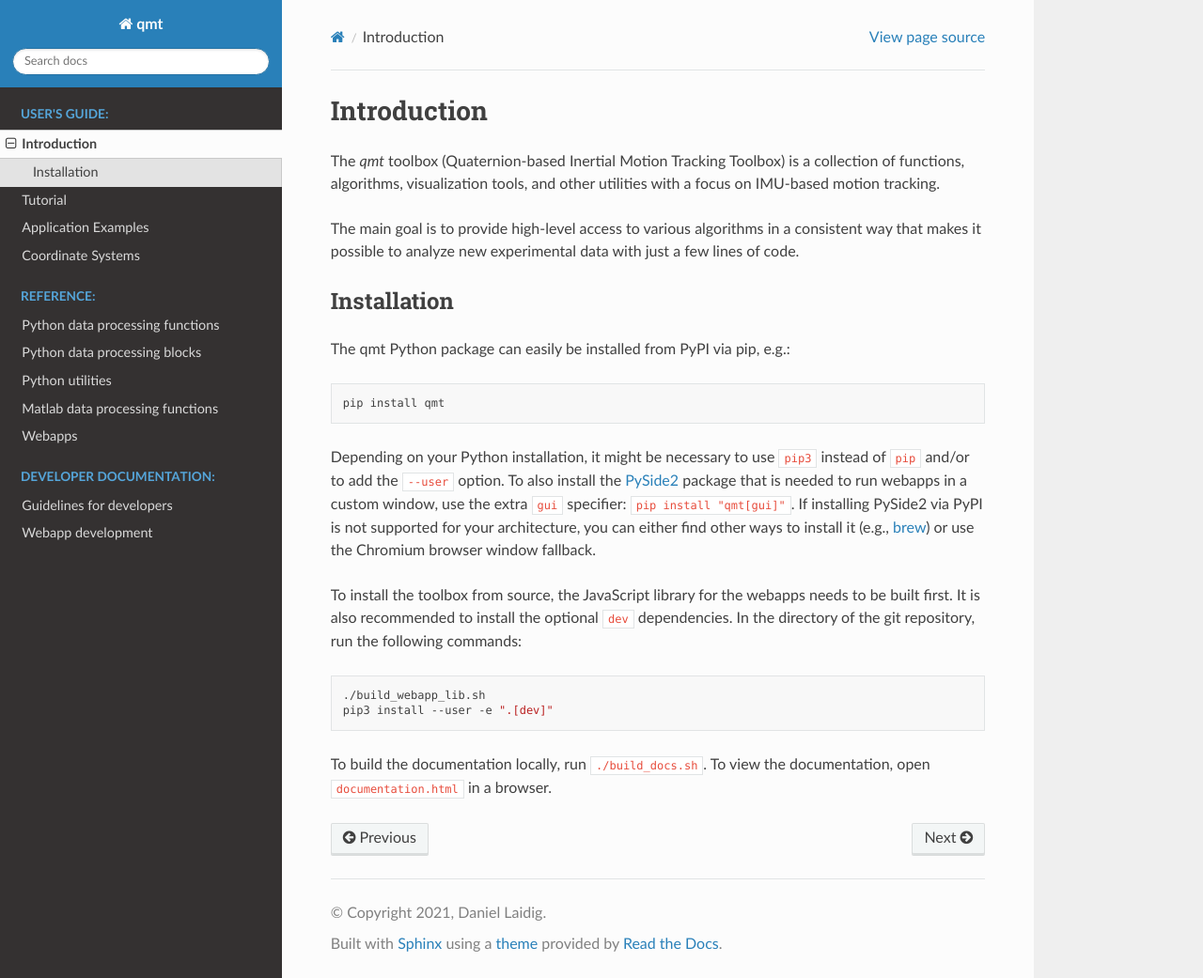
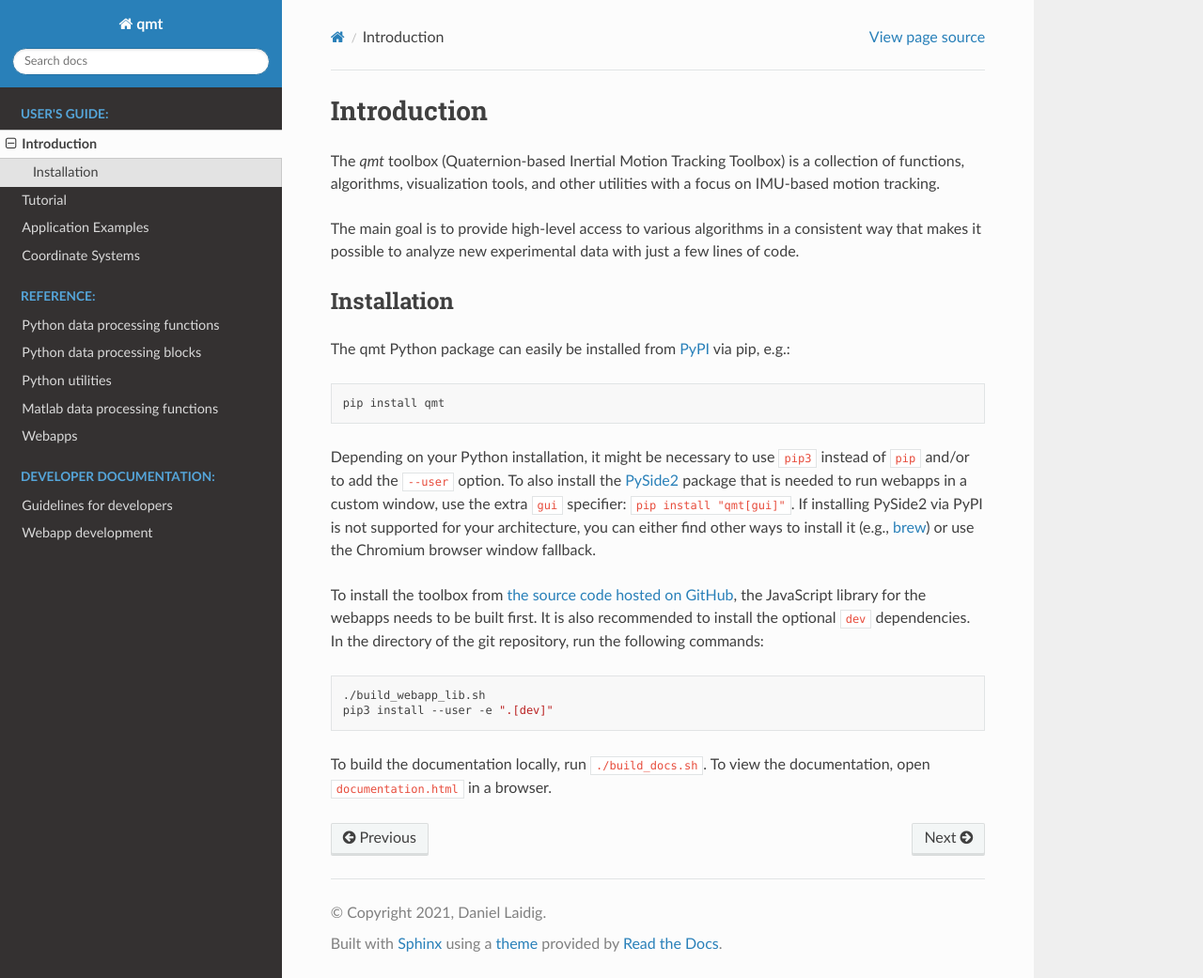
Before and after one commit to dlaidig/qmt, a Sphinx documentation site: the page built from docs/introduction.rst, in a window 1280 px wide and 1041 px high. Shown: the whole window at 94% size. Built offline with Sphinx 7.4.7 and the Read the Docs theme 2.0.0, drawn with Linux system fonts in a browser that asks for light colours.

Commit message:
improve cross-linking between GitHub, PyPI, and readthedocs

```diff
--- a/README.rst
+++ b/README.rst
@@ -8,7 +8,8 @@ qmt -- IMU motion tracking toolbox
 |tests| |build| |docs| |version| |python| |format| |license| |downloads|
 
 The `qmt` toolbox (Quaternion-based Inertial Motion Tracking Toolbox) is a collection of functions, algorithms,
-visualization tools, and other utilities with a focus on IMU-based motion tracking.
+visualization tools, and other utilities with a focus on IMU-based motion tracking. The `source code
+<https://github.com/dlaidig/qmt>`_ is hosted on GitHub.
 
 Documentation
 -------------
@@ -18,7 +19,7 @@ Detailed documentation can be found online at https://qmt.readthedocs.io/.
 Installation
 ------------
 
-The qmt Python package can easily be installed from PyPI via pip, e.g.:
+The qmt Python package can easily be installed from `PyPI <https://pypi.org/project/qmt/>`_ via pip, e.g.:
 
 .. code-block:: sh
 
--- a/docs/index.rst
+++ b/docs/index.rst
@@ -4,6 +4,12 @@
 
 Documentation of the qmt Toolbox
 ================================
+
+Links:
+------
+
+- Source code on GitHub: https://github.com/dlaidig/qmt
+- Python package on PyPI: https://pypi.org/project/qmt/
 
 .. toctree::
    :maxdepth: 2
--- a/docs/introduction.rst
+++ b/docs/introduction.rst
@@ -14,7 +14,7 @@ analyze new experimental data with just a few lines of code.
 Installation
 ------------
 
-The qmt Python package can easily be installed from PyPI via pip, e.g.:
+The qmt Python package can easily be installed from `PyPI <https://pypi.org/project/qmt/>`_ via pip, e.g.:
 
 .. code-block:: sh
 
@@ -27,9 +27,9 @@ window, use the extra ``gui`` specifier: ``pip install "qmt[gui]"``. If installi
 your architecture, you can either find other ways to install it (e.g.,
 `brew <https://formulae.brew.sh/formula/pyside@2>`_) or use the Chromium browser window fallback.
 
-To install the toolbox from source, the JavaScript library for the webapps needs to be built first. It is also
-recommended to install the optional ``dev`` dependencies. In the directory of the git repository, run the following
-commands:
+To install the toolbox from `the source code hosted on GitHub <https://github.com/dlaidig/qmt>`_, the JavaScript library
+for the webapps needs to be built first. It is also recommended to install the optional ``dev`` dependencies. In the
+directory of the git repository, run the following commands:
 
 .. code-block:: sh
 
```
